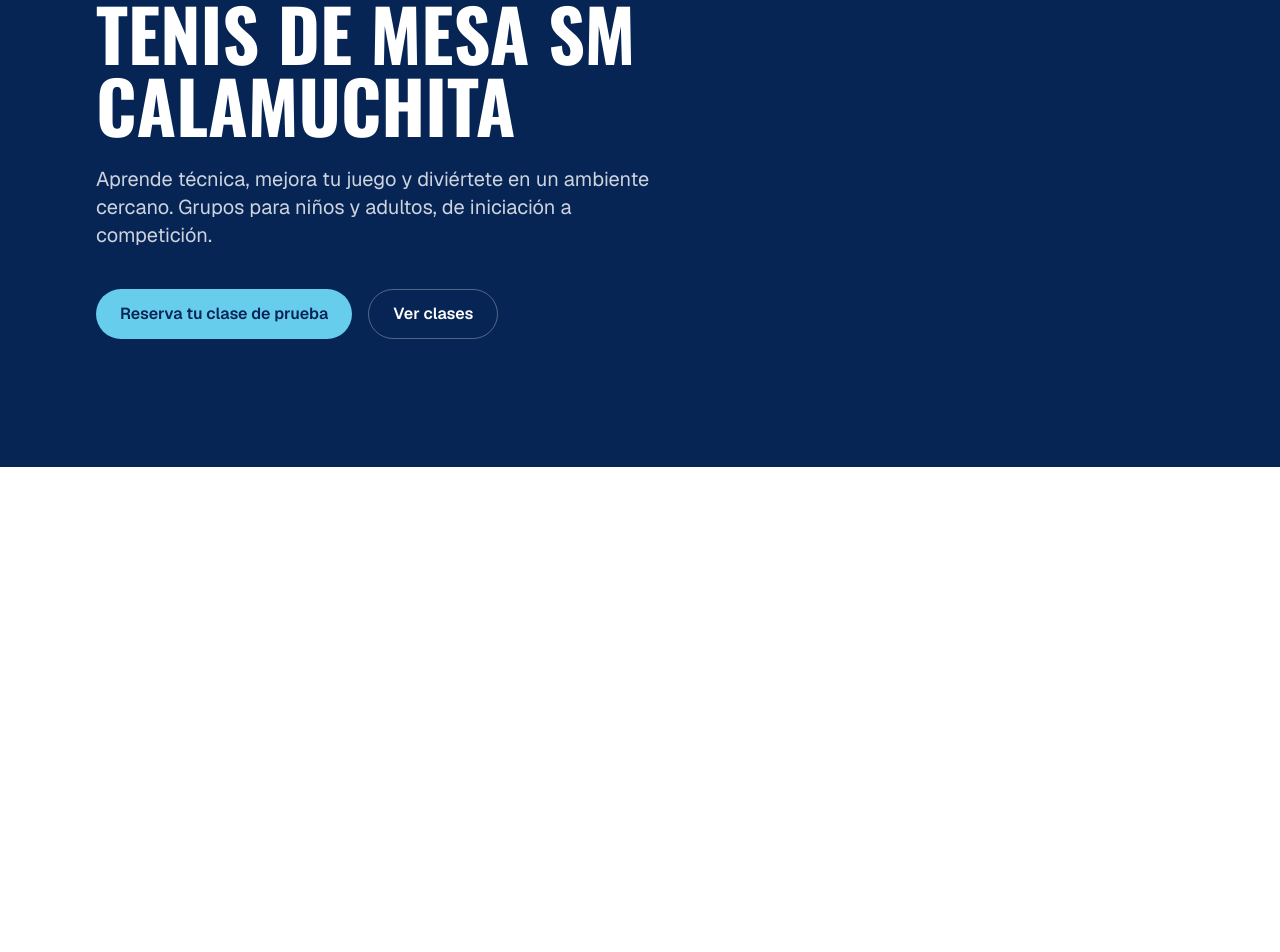
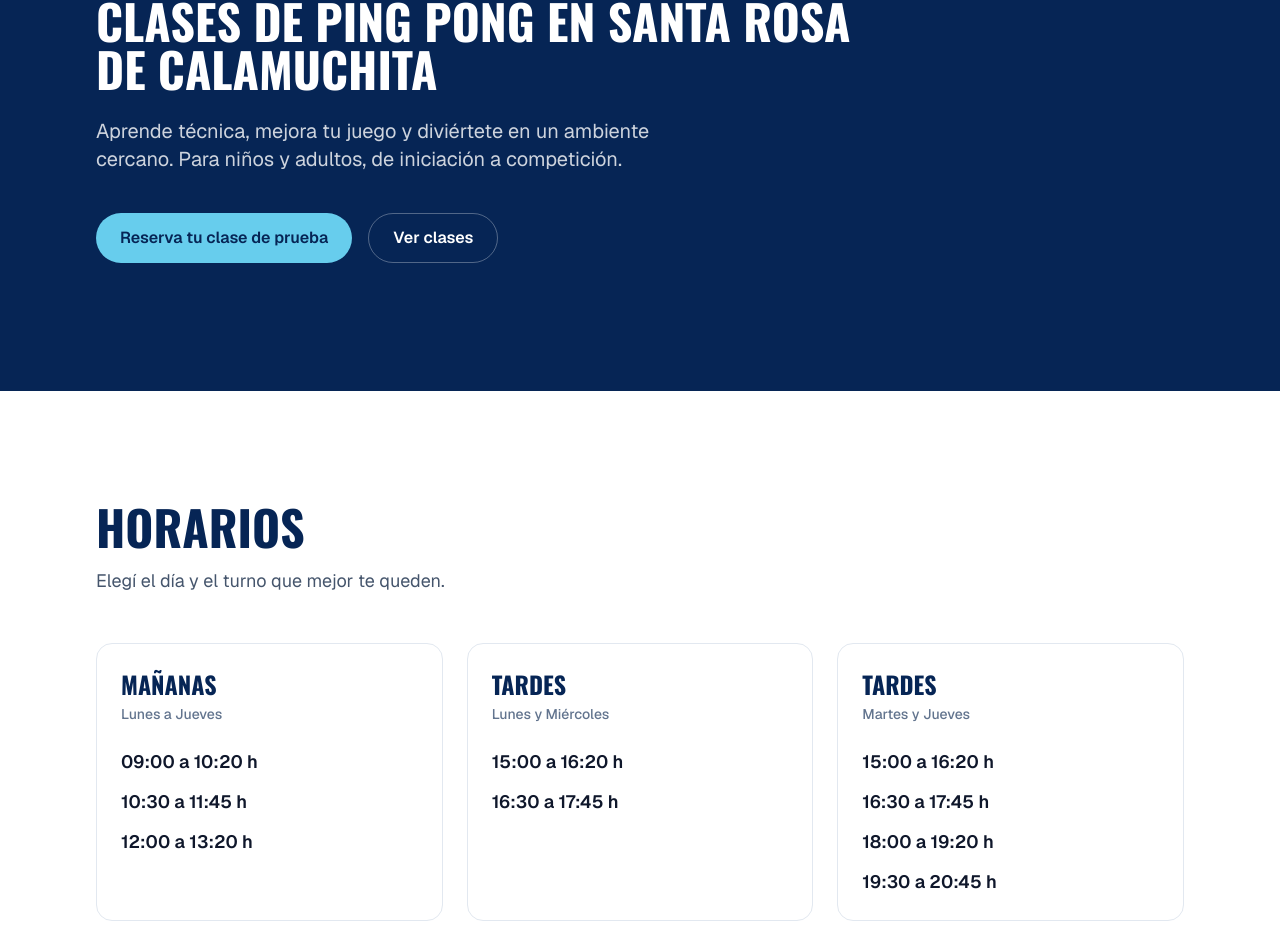
Before and after one commit to RamitaX19/TenisDeMesa-SM, a Next.js app: page / in a window 1280 px wide. Shown: the part 251-1203 px from the top of the page. Before the commit the page ends 800 px from the top, so only its background shows below. Built offline with nearby package versions, Linux system fonts and the light colour scheme.

Commit message:
agregado de horarios

```diff
--- a/src/app/components/Header.tsx
+++ b/src/app/components/Header.tsx
@@ -10,11 +10,11 @@ export function Header() {
       <Container className="flex h-full items-center justify-between gap-4">
         <Link
           href="/"
-          className="item-center flex gap-3 font-display text-lg font-bold tracking-wide uppercase md:text-xl"
+          className="flex items-center gap-3 font-display text-lg font-bold tracking-wide uppercase md:text-xl"
         >
           <Image
             src="/logo.webp"
-            alt=""
+            alt={site.name}
             width={600}
             height={641}
             className="h-20 w-auto"
--- a/src/app/components/Hero.tsx
+++ b/src/app/components/Hero.tsx
@@ -9,8 +9,8 @@ export function Hero() {
         <p className="font-semibold tracking-widest text-accent uppercase">
           Escuela de pingpong para todas las edades
         </p>
-        <h1 className="mt-4 max-w-3xl font-display text-5xl leading-none font-bold uppercase md:text-7xl">
-          {site.name}
+        <h1 className="mt-4 max-w-3xl font-display text-4xl leading-none font-bold uppercase md:text-5xl">
+          Clases de ping pong en {site.city}
         </h1>
         <p className="mt-6 max-w-xl text-lg text-white/80 md:text-xl">
           {site.description}
--- /dev/null
+++ b/src/app/components/Schedule.tsx
@@ -0,0 +1,41 @@
+import { Container } from "@/app/components/Container";
+import { site } from "@/app/content/site";
+
+export function Schedule() {
+  return (
+    <section id="horarios" className="py-20 md:py-28">
+      <Container>
+        <h2 className="font-display text-4xl font-bold text-brand uppercase md:text-5xl">
+          Horarios
+        </h2>
+        <p className="mt-4 max-w-xl text-lg text-slate-600">
+          Elegí el día y el turno que mejor te queden.
+        </p>
+
+        <div className="mt-12 grid gap-6 md:grid-cols-3">
+          {site.schedule.map((block) => (
+            <article
+              key={block.days}
+              className="rounded-2xl border border-slate-200 p-6"
+            >
+              <h3 className="font-display text-2xl font-bold text-brand uppercase">
+                {block.title}
+              </h3>
+              <p className="mt-1 text-sm font-medium text-slate-500">
+                {block.days}
+              </p>
+
+              <ul className="mt-6 space-y-3">
+                {block.slots.map((slot) => (
+                  <li key={slot.start} className="text-lg font-semibold">
+                    {slot.start} a {slot.end} h
+                  </li>
+                ))}
+              </ul>
+            </article>
+          ))}
+        </div>
+      </Container>
+    </section>
+  );
+}
--- a/src/app/content/site.ts
+++ b/src/app/content/site.ts
@@ -1,6 +1,17 @@
 type NavLink = {
   label: string;
   href: string;
+};
+
+type TimeSlot = {
+  start: string;
+  end: string;
+};
+
+type ScheduleBlock = {
+  title: string;
+  days: string;
+  slots: TimeSlot[];
 };
 
 type Site = {
@@ -11,6 +22,7 @@ type Site = {
   address: string;
   whatsapp: string;
   instagram: string;
+  schedule: ScheduleBlock[];
   nav: NavLink[];
 };
 
@@ -18,9 +30,9 @@ export const site: Site = {
   name: "Tenis de Mesa SM Calamuchita",
   city: "Santa Rosa de Calamuchita",
   description:
-    "Aprende técnica, mejora tu juego y diviértete en un ambiente cercano. Grupos para niños y adultos, de iniciación a competición.",
+    "Aprende técnica, mejora tu juego y diviértete en un ambiente cercano. Para niños y adultos, de iniciación a competición.",
   coach: "Sebastian Molina",
-  address: "SUM-Santa Rosa de Calamuchita",
+  address: "SUM - Centro de Formacion Deportiva Municipal",
   whatsapp: "5493516745726",
   instagram: "https://www.instagram.com/tenisdemesa_sm/",
   nav: [
@@ -28,4 +40,33 @@ export const site: Site = {
     { label: "Horarios", href: "#horarios" },
     { label: "Contacto", href: "#contacto" },
   ],
+  schedule: [
+    {
+      title: "Mañanas",
+      days: "Lunes a Jueves",
+      slots: [
+        { start: "09:00", end: "10:20" },
+        { start: "10:30", end: "11:45" },
+        { start: "12:00", end: "13:20" },
+      ],
+    },
+    {
+      title: "Tardes",
+      days: "Lunes y Miércoles",
+      slots: [
+        { start: "15:00", end: "16:20" },
+        { start: "16:30", end: "17:45" },
+      ],
+    },
+    {
+      title: "Tardes",
+      days: "Martes y Jueves",
+      slots: [
+        { start: "15:00", end: "16:20" },
+        { start: "16:30", end: "17:45" },
+        { start: "18:00", end: "19:20" },
+        { start: "19:30", end: "20:45" },
+      ],
+    },
+  ],
 };
--- a/src/app/globals.css
+++ b/src/app/globals.css
@@ -1,6 +1,6 @@
 @import "tailwindcss";
 
-/* Colores de la marca (provisionales hasta tener el logo) */
+/* sacados de logo */
 @theme {
   --color-brand: #062555;
   --color-accent: #67cded;
--- a/src/app/layout.tsx
+++ b/src/app/layout.tsx
@@ -23,7 +23,7 @@ export default function RootLayout({ children }: LayoutProps<"/">) {
   return (
     <html
       lang="es"
-      className={`scroll-pt-6 scroll-smooth ${geistSans.variable} ${oswald.variable} h-full antialiased`}
+      className={`scroll-pt-20 scroll-smooth ${geistSans.variable} ${oswald.variable} h-full antialiased`}
     >
       <body className="flex min-h-full flex-col bg-white text-slate-900">
         <Header />
--- a/src/app/page.tsx
+++ b/src/app/page.tsx
@@ -1,9 +1,11 @@
 import { Hero } from "@/app/components/Hero";
+import { Schedule } from "@/app/components/Schedule";
 
 export default function Home() {
   return (
     <main className="flex-1">
       <Hero />
+      <Schedule />
     </main>
   );
 }
```
